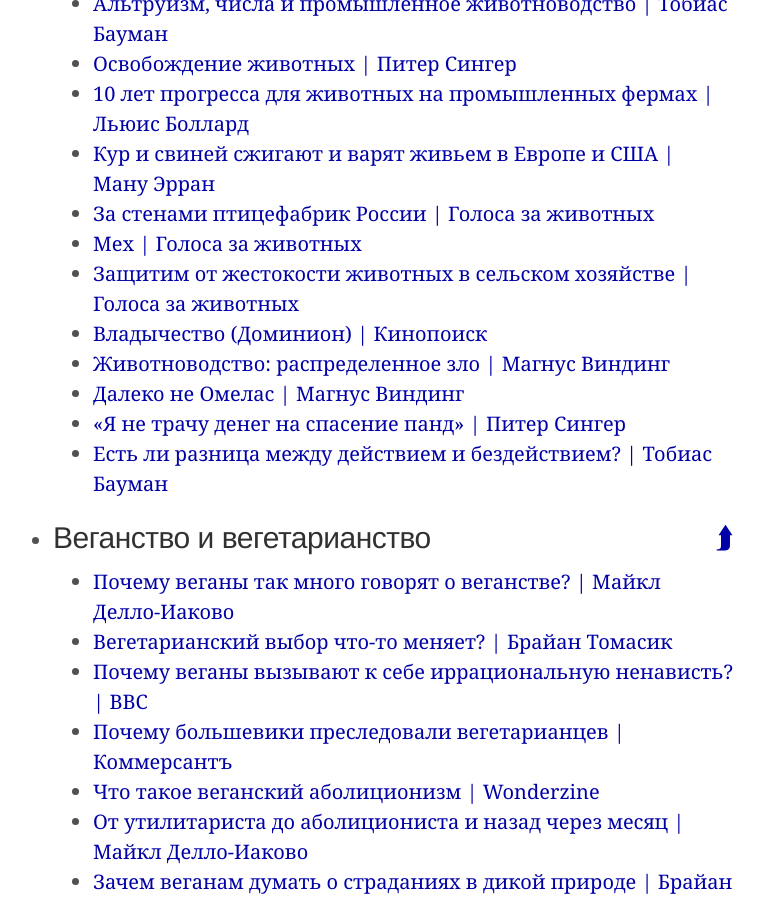
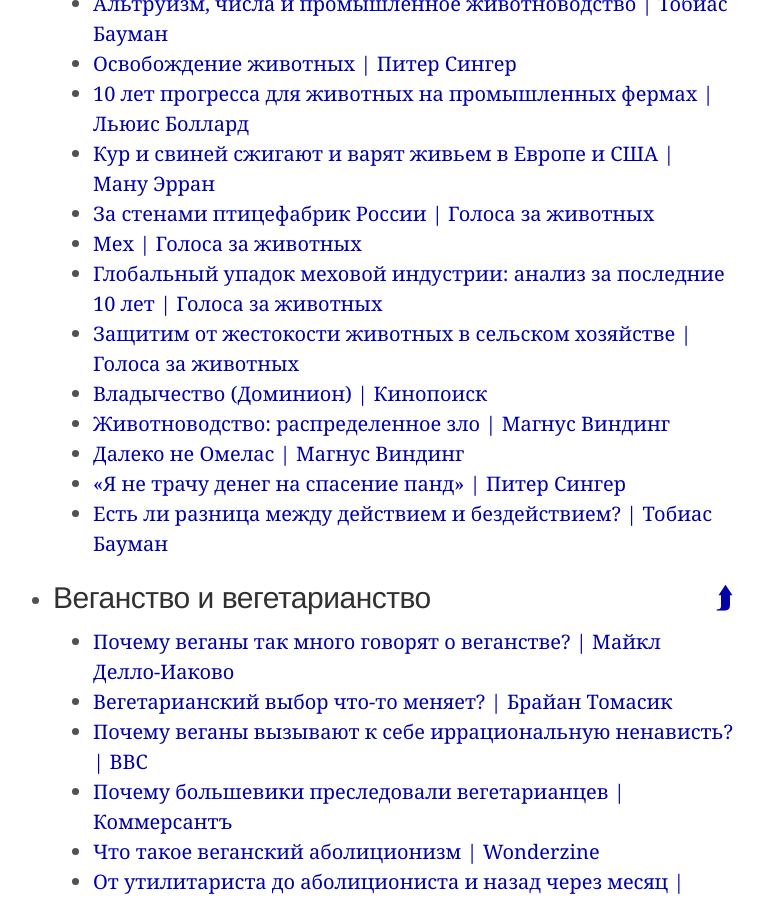
Before and after one commit to ReducingSuffering/reducingsuffering.github.io, a Jekyll site: the page built from index.md, in a window 1280 px wide and 900 px high, scrolled down 13670 px. Shown: the whole window, without its empty margins (267-1031 px from the left). Built offline with Jekyll 4.4.1, drawn with Linux system fonts in a browser that asks for light colours.

Commit message:
add post

```diff
--- a/_lists/animals.html
+++ b/_lists/animals.html
@@ -29,6 +29,7 @@
   - 551 # Кур и свиней сжигают и варят живьем в Европе и США — Ману Эрран
   - 673 # За стенами птицефабрик России
   - 636 # Мех — Голоса за животных
+  - 753 # Глобальный упадок меховой индустрии: анализ за последние 10 лет — Голоса за животных
   - 514 # Защитим от жестокости животных в сельском хозяйстве — Голоса за животных
   - 586 # Владычество (Доминион)
   - 754 # Животноводство: распределенное зло — Магнус Виндинг
--- /dev/null
+++ b/_posts/wt/СМИ/Голоса за животных/2025-04-19-753.md
@@ -0,0 +1,17 @@
+---
+layout: post
+title: "Глобальный упадок меховой индустрии: анализ за последние 10 лет"
+unixtime:
+vk: https://vk.com/wall-199052526_753
+telegram: https://t.me/reducing_suffering/387
+tags:
+  - животноводство
+  - животные
+meta_tags:
+  - статьи
+link_to: https://voicesforanimals.ru/proizvodstvo-meha-v-mire-upalo/
+preview: https://i0.wp.com/voicesforanimals.ru/wp-content/uploads/2024/08/50164382193_84e8970a28_k-e1737730559169.jpg?fit=1024%2C577&ssl=1
+source:
+  - Голоса за животных
+---
+>Мех производят всё меньше, и это хорошая новость для животных. В 2023 году мировое производство меха сократилось на 40% по сравнению с предыдущим годом, продолжив десятилетний спад, в результате которого отрасль уменьшилась в 7 раз. Эти числа — не просто статистика: за ними стоят миллионы живых существ, которых уберегли от мучительной жизни и болезненной смерти.
```
